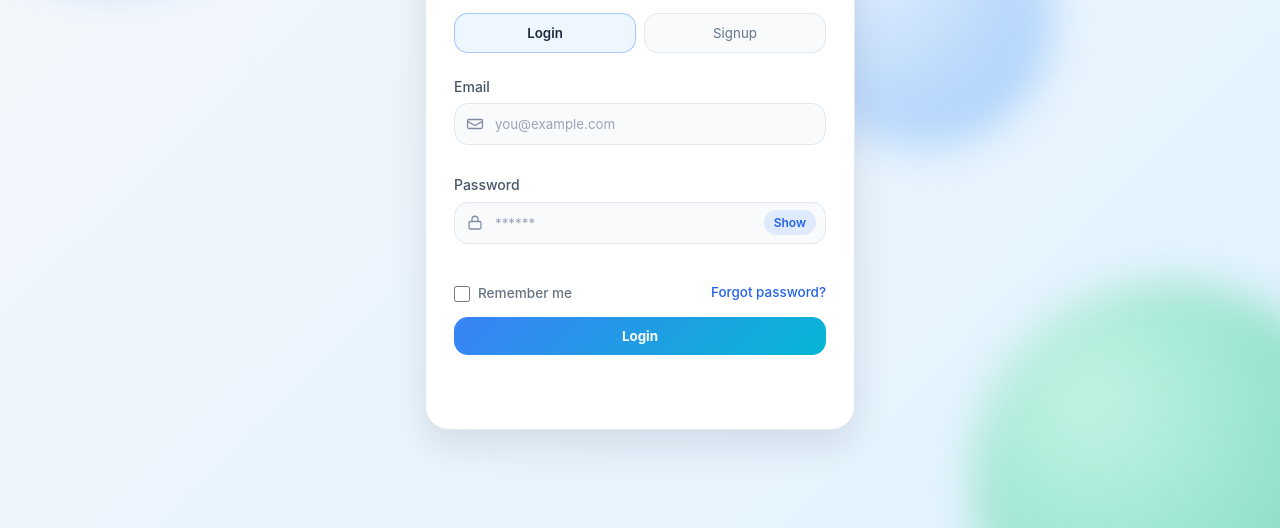
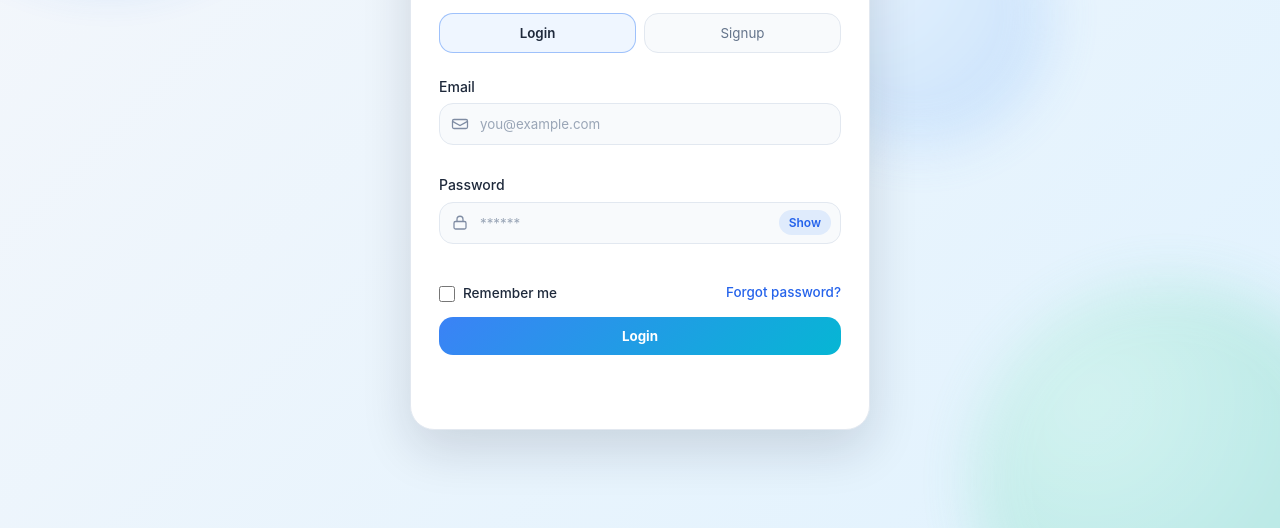
Before and after one commit to anshulpu/RealTime-ChatApp, a website: page frontend/index.html in a window 1280 px wide. Shown: the part 272-800 px from the top of the page. Drawn offline with Linux system fonts and the light colour scheme.

Commit message:
Force auth UI theme override and bump asset version

```diff
--- a/frontend/index.html
+++ b/frontend/index.html
@@ -5,7 +5,7 @@
     <meta name="viewport" content="width=device-width, initial-scale=1.0" />
     <meta http-equiv="Content-Security-Policy" content="connect-src *; script-src 'self'; style-src 'self' 'unsafe-inline' https://fonts.googleapis.com; font-src 'self' https://fonts.gstatic.com;">
     <title>Realtime Chat App</title>
-    <link rel="stylesheet" href="/styles.css?v=20260401-2" />
+    <link rel="stylesheet" href="/styles.css?v=20260401-3" />
   </head>
   <body>
     <div class="bg-blobs" aria-hidden="true">
@@ -295,7 +295,7 @@
       </section>
     </main>
 
-    <script src="socket.io.min.js?v=20260401-2"></script>
-    <script src="/app.js?v=20260401-2"></script>
+    <script src="socket.io.min.js?v=20260401-3"></script>
+    <script src="/app.js?v=20260401-3"></script>
   </body>
 </html>
--- a/frontend/styles.css
+++ b/frontend/styles.css
@@ -1747,6 +1747,96 @@ input:focus {
   background: #ffe8e8;
 }
 
+/* Keep auth screen colors exact and prevent muted/overridden appearance. */
+body:has(#authSection:not(.hidden)) {
+  background: linear-gradient(135deg, #f5f7fb, #e0f2fe);
+}
+
+body:has(#authSection:not(.hidden)) .bg-blobs {
+  opacity: 0.42;
+}
+
+body:has(#authSection:not(.hidden)) .blob {
+  filter: blur(26px);
+}
+
+body:has(#authSection:not(.hidden)) .auth-card {
+  background: #ffffff;
+  border-color: #e2e8f0;
+  box-shadow: 0 18px 40px rgba(15, 23, 42, 0.12);
+}
+
+body:has(#authSection:not(.hidden)) .auth-card h1,
+body:has(#authSection:not(.hidden)) label,
+body:has(#authSection:not(.hidden)) .checkbox,
+body:has(#authSection:not(.hidden)) input {
+  color: #1e293b;
+}
+
+body:has(#authSection:not(.hidden)) .tab {
+  background: #f8fafc;
+  border-color: #e2e8f0;
+  color: #64748b;
+}
+
+body:has(#authSection:not(.hidden)) .tab.active {
+  background: #eff6ff;
+  border-color: rgba(59, 130, 246, 0.42);
+  color: #1e293b;
+}
+
+body:has(#authSection:not(.hidden)) .input-group input {
+  background: #f8fafc;
+  border-color: #e2e8f0;
+}
+
+body:has(#authSection:not(.hidden)) .primary {
+  background: linear-gradient(135deg, #3b82f6, #06b6d4);
+}
+
+body:has(#authSection:not(.hidden)) .primary:hover {
+  box-shadow: 0 12px 24px rgba(59, 130, 246, 0.28);
+}
+
+/* Browser-safe fallback for the same auth palette (no :has support needed). */
+.auth-card {
+  background: #ffffff;
+  border-color: #e2e8f0;
+  box-shadow: 0 18px 40px rgba(15, 23, 42, 0.12);
+}
+
+.auth-card h1,
+.auth-card label,
+.auth-card .checkbox,
+.auth-card input {
+  color: #1e293b;
+}
+
+.auth-card .tab {
+  background: #f8fafc;
+  border-color: #e2e8f0;
+  color: #64748b;
+}
+
+.auth-card .tab.active {
+  background: #eff6ff;
+  border-color: rgba(59, 130, 246, 0.42);
+  color: #1e293b;
+}
+
+.auth-card .input-group input {
+  background: #f8fafc;
+  border-color: #e2e8f0;
+}
+
+.auth-card .primary {
+  background: linear-gradient(135deg, #3b82f6, #06b6d4);
+}
+
+.auth-card .primary:hover {
+  box-shadow: 0 12px 24px rgba(59, 130, 246, 0.28);
+}
+
 @media (max-width: 900px) {
   .chat-layout { grid-template-columns: 1fr; height: auto; min-height: 100vh; }
   .sidebar { max-height: 380px; }
@@ -1755,3 +1845,61 @@ input:focus {
     width: 100%;
   }
 }
+
+/* Final auth theme lock to avoid any cascade conflicts in production. */
+body {
+  background: linear-gradient(135deg, #f5f7fb, #e0f2fe) !important;
+}
+
+.bg-blobs {
+  opacity: 0.46 !important;
+}
+
+#authSection.auth-card {
+  max-width: 460px !important;
+  background: #ffffff !important;
+  border: 1px solid #e2e8f0 !important;
+  border-radius: 24px !important;
+  box-shadow: 0 20px 50px rgba(15, 23, 42, 0.14) !important;
+}
+
+#authSection .tabs .tab {
+  background: #f8fafc !important;
+  border: 1px solid #e2e8f0 !important;
+  color: #64748b !important;
+}
+
+#authSection .tabs .tab.active {
+  background: #eff6ff !important;
+  border-color: rgba(59, 130, 246, 0.45) !important;
+  color: #1e293b !important;
+}
+
+#authSection .input-group input {
+  background: #f8fafc !important;
+  border: 1px solid #e2e8f0 !important;
+  color: #1e293b !important;
+}
+
+#authSection .input-group input:focus {
+  border-color: #3b82f6 !important;
+  box-shadow: 0 0 0 3px rgba(59, 130, 246, 0.16) !important;
+}
+
+#authSection .primary {
+  background: linear-gradient(135deg, #3b82f6, #06b6d4) !important;
+  color: #ffffff !important;
+}
+
+#authSection .primary:hover {
+  transform: translateY(-1px);
+  box-shadow: 0 12px 26px rgba(59, 130, 246, 0.28) !important;
+}
+
+@media (max-width: 560px) {
+  #authSection.auth-card {
+    margin: 14px;
+    padding: 22px;
+    border-radius: 20px;
+  }
+}
```
